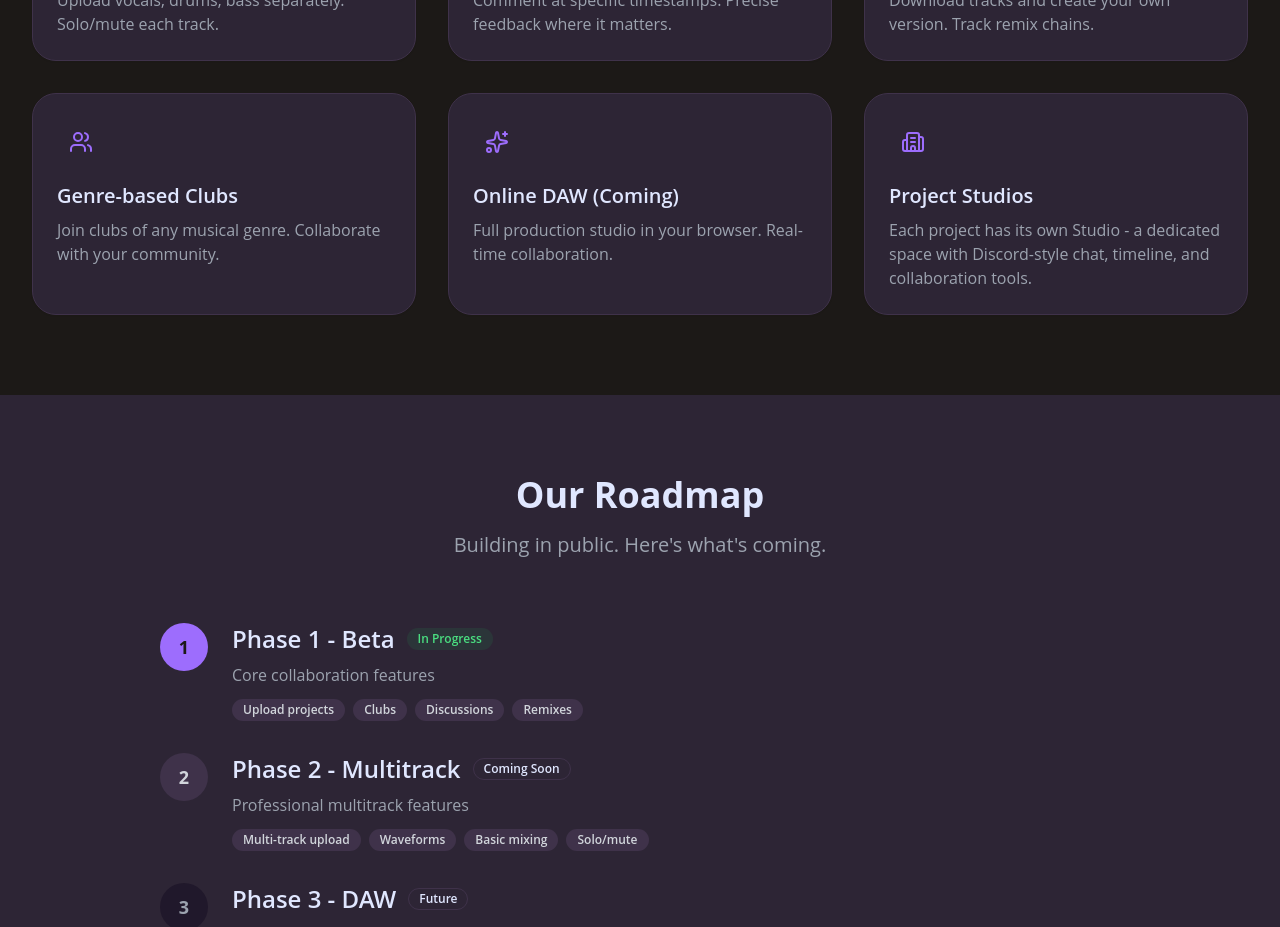
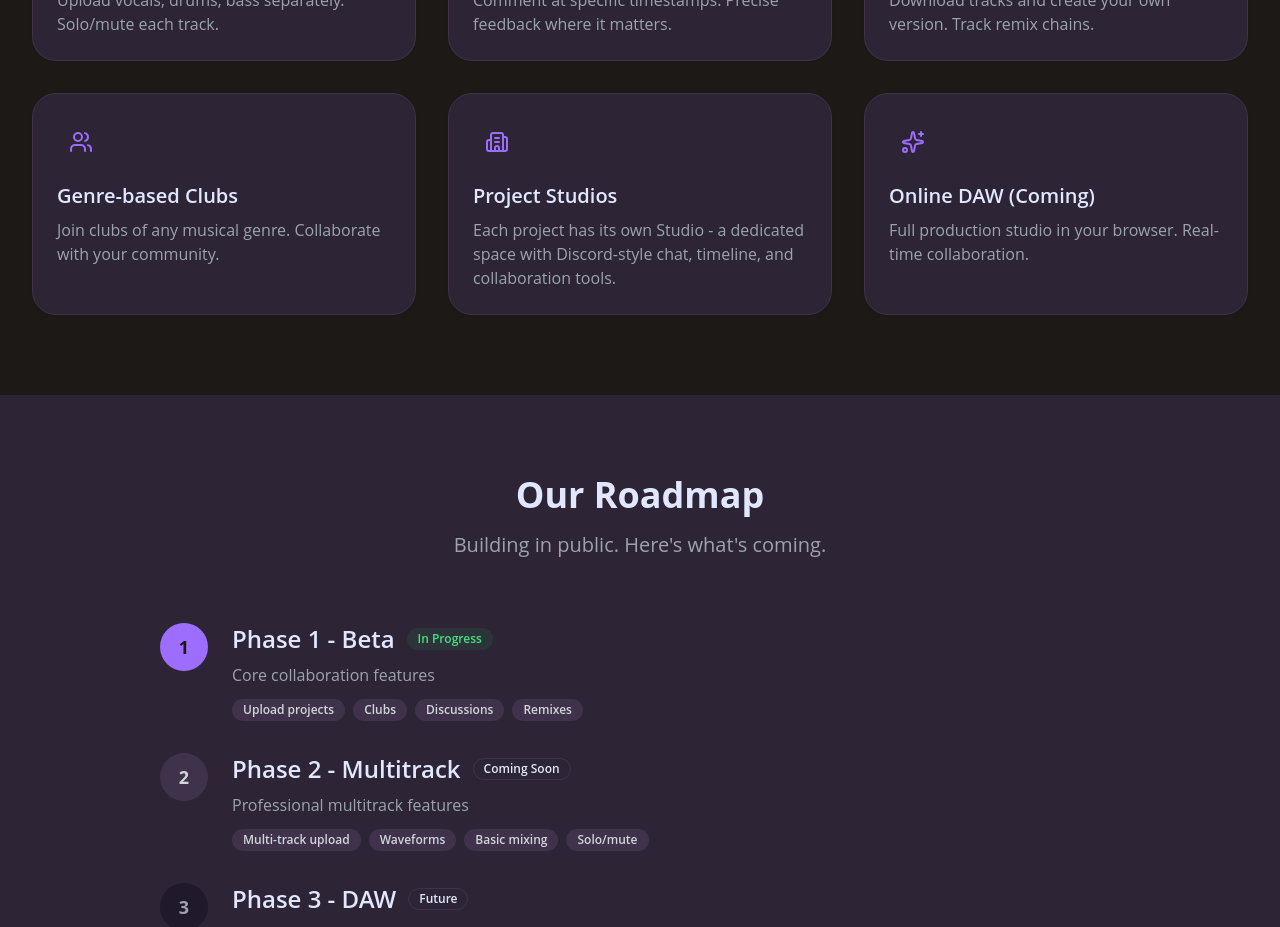
Before and after one commit to ericfrontdev/audio-collab, a Next.js app: page /en in a window 1280 px wide. Shown: the part 1560-2487 px from the top of the page. Built offline with nearby package versions, Linux system fonts and the light colour scheme; no server answers.

Commit message:
Reorder features: Project Studios before Online DAW

```diff
--- a/app/[locale]/page.tsx
+++ b/app/[locale]/page.tsx
@@ -192,22 +192,22 @@ export default async function Home({ params }: { params: Promise<{ locale: strin
             {/* Feature 5 */}
             <Card className="p-6 hover:shadow-lg transition-shadow">
               <div className="w-12 h-12 bg-primary/10 rounded-lg flex items-center justify-center mb-4">
-                <Sparkles className="h-6 w-6 text-primary" />
+                <Building2 className="h-6 w-6 text-primary" />
               </div>
-              <h3 className="text-xl font-semibold mb-2">Online DAW (Coming)</h3>
+              <h3 className="text-xl font-semibold mb-2">Project Studios</h3>
               <p className="text-muted-foreground">
-                Full production studio in your browser. Real-time collaboration.
+                Each project has its own Studio - a dedicated space with Discord-style chat, timeline, and collaboration tools.
               </p>
             </Card>
 
             {/* Feature 6 */}
             <Card className="p-6 hover:shadow-lg transition-shadow">
               <div className="w-12 h-12 bg-primary/10 rounded-lg flex items-center justify-center mb-4">
-                <Building2 className="h-6 w-6 text-primary" />
+                <Sparkles className="h-6 w-6 text-primary" />
               </div>
-              <h3 className="text-xl font-semibold mb-2">Project Studios</h3>
+              <h3 className="text-xl font-semibold mb-2">Online DAW (Coming)</h3>
               <p className="text-muted-foreground">
-                Each project has its own Studio - a dedicated space with Discord-style chat, timeline, and collaboration tools.
+                Full production studio in your browser. Real-time collaboration.
               </p>
             </Card>
           </div>
```
